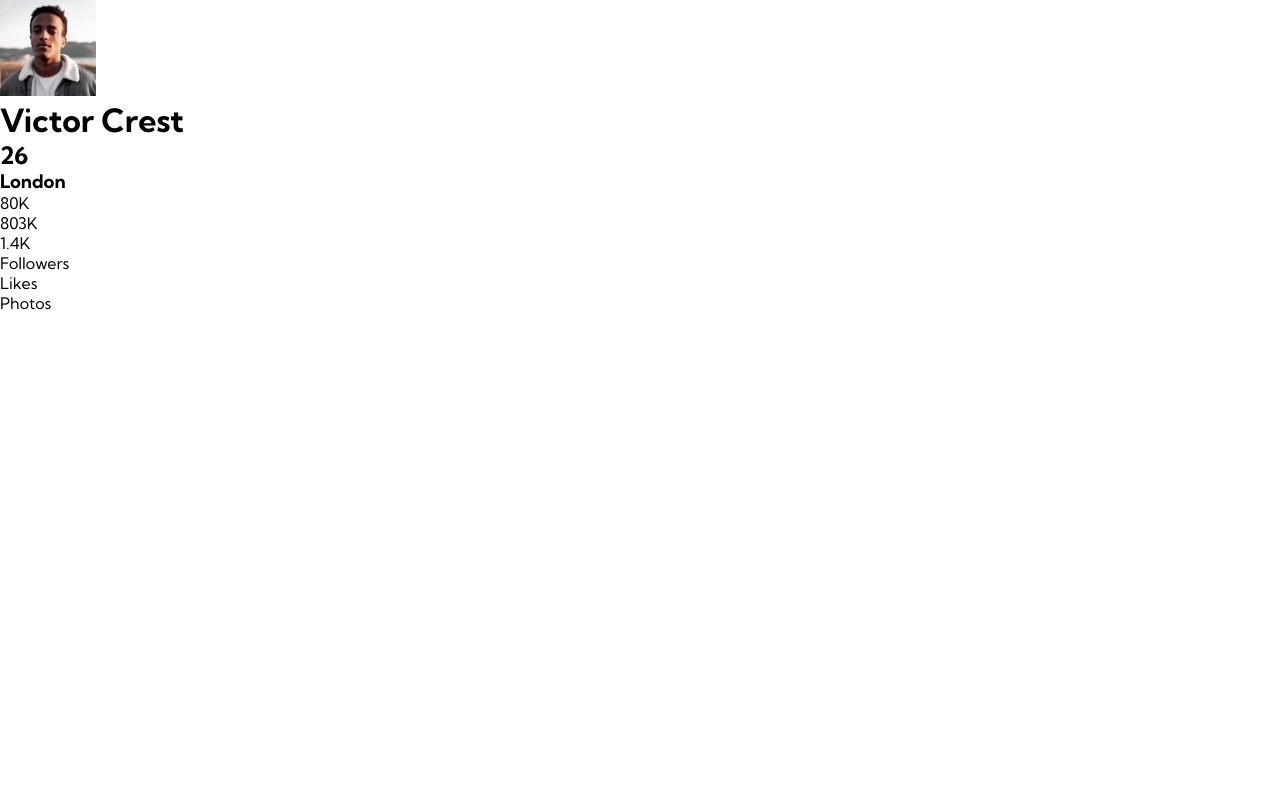
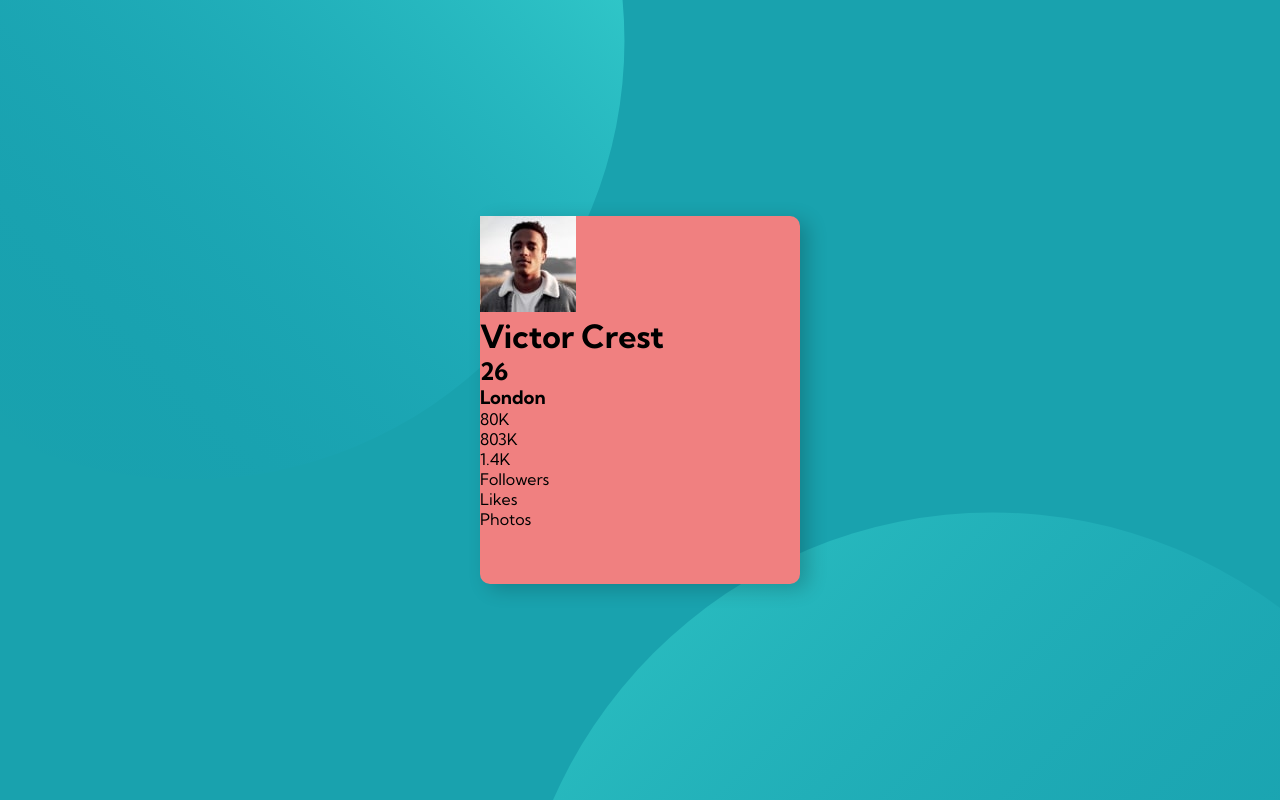
Before and after one commit to RayaneBengaoui/FM_challenge8_profile_card_component, a plain HTML site: page index.html in a window 1280 px wide. Drawn offline with Linux system fonts and the light colour scheme.

Commit message:
Adding background + card

```diff
--- a/styles/style.scss
+++ b/styles/style.scss
@@ -9,3 +9,29 @@
 html {
   font-family: "Kumbh Sans", sans-serif;
 }
+
+body {
+  min-height: 100vh;
+  background: $darkCyan;
+  background-image: url("../images/bg-pattern-top.svg"),
+    url("../images/bg-pattern-bottom.svg");
+  background-repeat: no-repeat;
+  background-position: -60% -25rem, 160% 32rem;
+  background-size: 68% 110%, 75% 120%;
+  display: flex;
+  align-items: center;
+}
+
+.card-container {
+  width: 100%;
+  display: flex;
+  justify-content: center;
+}
+
+.card {
+  width: 20rem;
+  height: 23rem;
+  background-color: lightcoral;
+  border-radius: 10px;
+  box-shadow: 8px 5px 20px rgba(0, 0, 0, 0.2);
+}
```
Also changed, not shown: styles/style.css, 1 other file.
